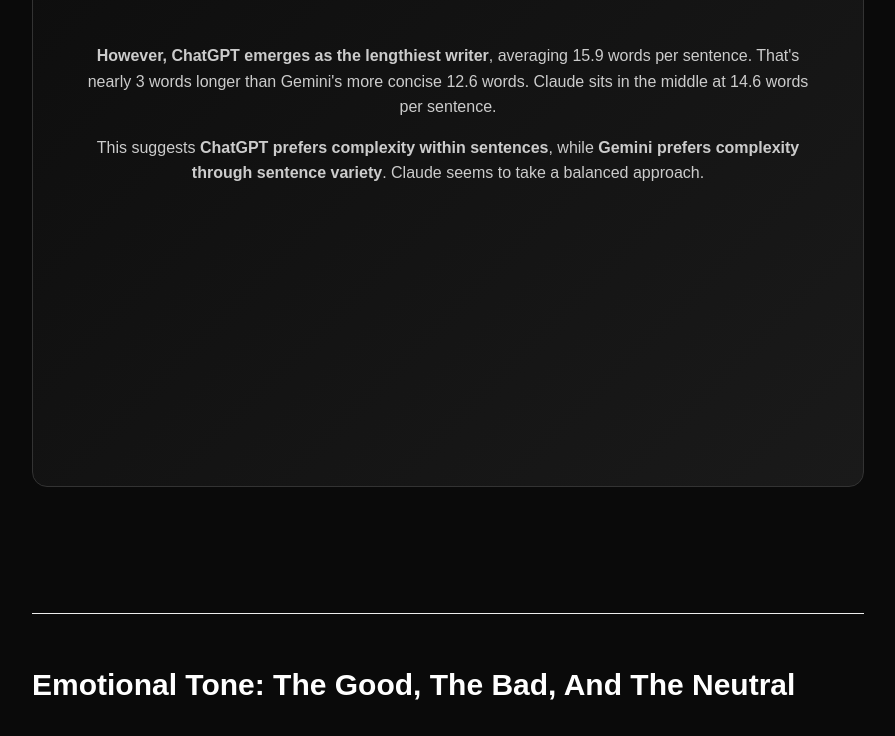
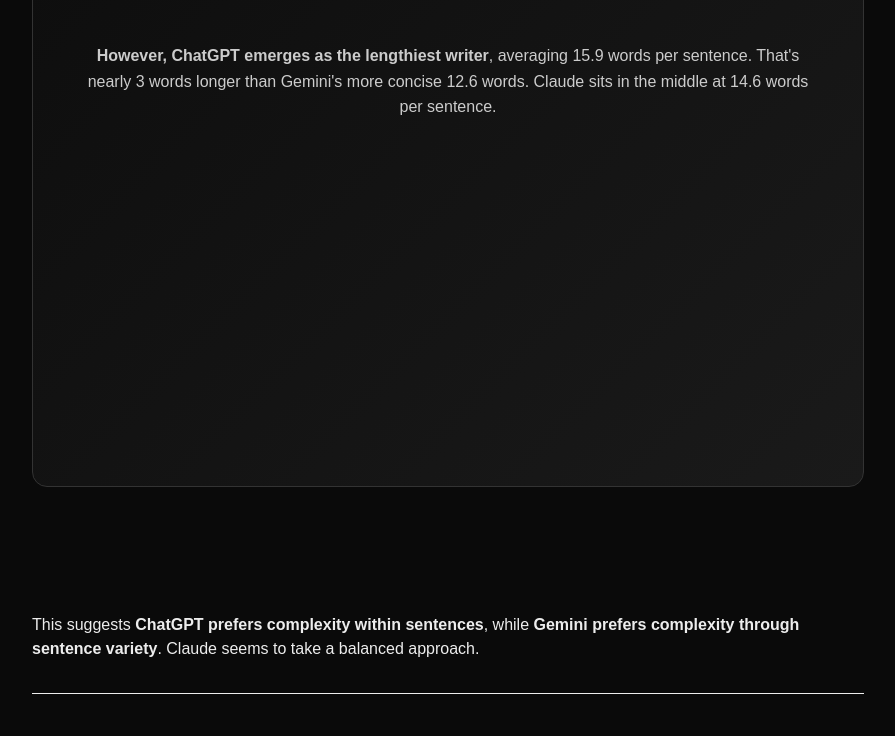
Before and after one commit to maiasalti/data-by-maia, a Next.js app: page /blog/ai-writing-styles in a window 1280 px wide. Shown: the part 2680-3416 px from the top of the page, without its empty margins (192-1087 px from the left). Built offline with nearby package versions, Linux system fonts and the light colour scheme.

Commit message:
#2 edits

```diff
--- a/src/components/AIModelCharts.js
+++ b/src/components/AIModelCharts.js
@@ -296,7 +296,6 @@ export function ScrollingSentenceChart() {
           {currentState === 1 && (
             <div>
               <p><strong>However, ChatGPT emerges as the lengthiest writer</strong>, averaging 15.9 words per sentence. That&apos;s nearly 3 words longer than Gemini&apos;s more concise 12.6 words. Claude sits in the middle at 14.6 words per sentence.</p>
-              <p style={{ marginTop: '15px' }}>This suggests <strong>ChatGPT prefers complexity within sentences</strong>, while <strong>Gemini prefers complexity through sentence variety</strong>. Claude seems to take a balanced approach.</p>
             </div>
           )}
         </div>
--- a/src/posts/ai-writing-styles.mdx
+++ b/src/posts/ai-writing-styles.mdx
@@ -53,6 +53,8 @@ The sample included approximately 3,000 words from each model.
 <br />
 <br />
 <br />
+
+This suggests **ChatGPT prefers complexity within sentences**, while **Gemini prefers complexity through sentence variety**. Claude seems to take a balanced approach.
 
 ---
 
```
